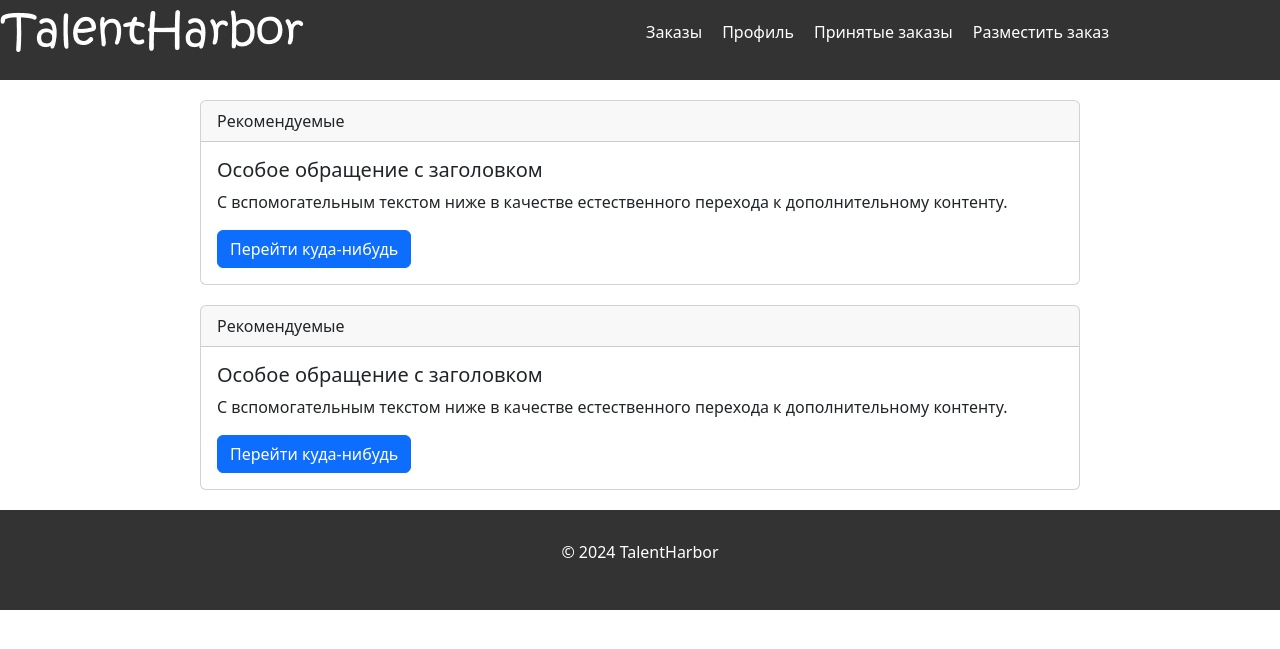
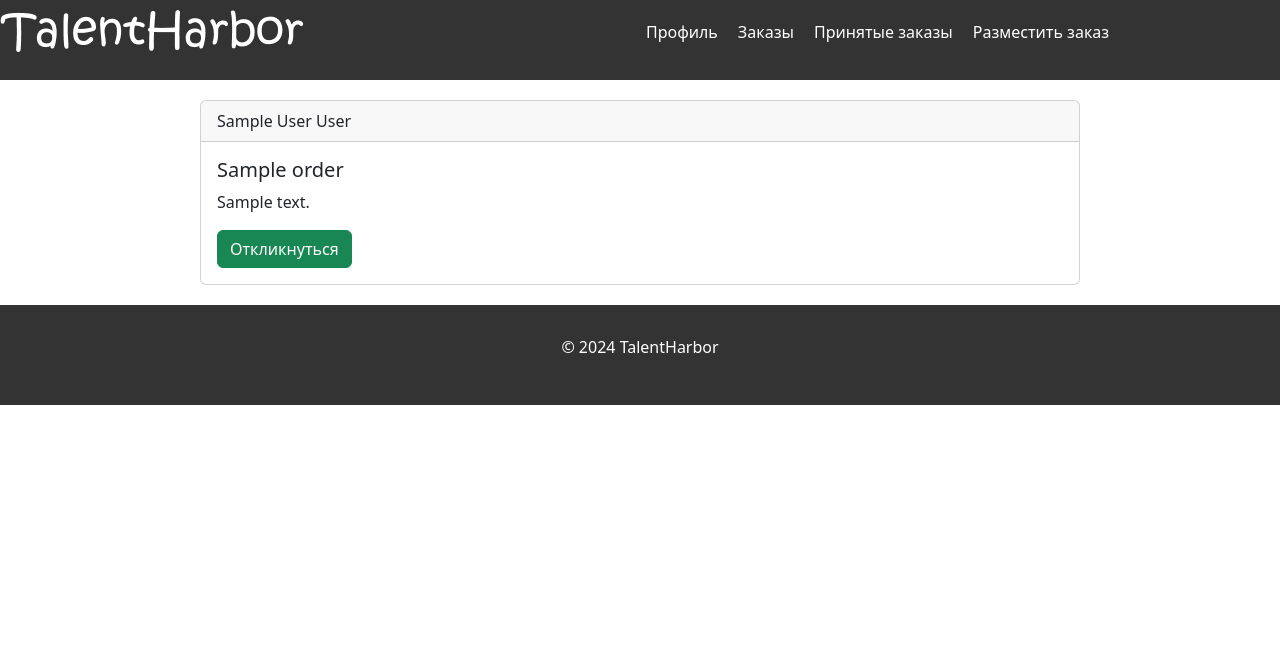
Before and after one commit to Nikitjunior/freelance, a Flask app: page /orders in a window 1280 px wide. Shown: the top 649 px of the page. Run offline with Flask 3, Linux system fonts and the light colour scheme; tables that the repository leaves empty hold one stand-in row (values such as "Sample post").

Commit message:
implemented the creation and display of orders

```diff
--- a/main.py
+++ b/main.py
@@ -5,6 +5,8 @@ from data import db_session
 from data.login_form import LoginForm
 from data.register_form import RegisterForm
 from data.users import User
+from data.orders import Orders
+from data.order_creation_form import OrdersCreationForm
 
 from PIL import Image, ImageDraw
 from io import BytesIO
@@ -89,10 +91,10 @@ def profile():
 
         return redirect('/profile')
     else:
-        if current_user.image_data:
-            image = Image.open(BytesIO(current_user.image_data))
-            image.save('static/images/res.png')
         try:
+            if current_user.image_data:
+                image = Image.open(BytesIO(current_user.image_data))
+                image.save('static/images/res.png')
             data = {
                 "name": current_user.name,
                 "surname": current_user.surname,
@@ -106,7 +108,25 @@ def profile():
 
 @app.route("/orders")
 def orders():
-    return render_template("orders.html", title="Заказы")
+    db_sess = db_session.create_session()
+    orders = db_sess.query(Orders, User).join(User, User.id == Orders.employer)
+    return render_template("orders.html", title="Заказы", orders=orders)
+
+
+@app.route("/create_order", methods=['GET', 'POST'])
+@login_required
+def create_order():
+    form = OrdersCreationForm()
+    if form.validate_on_submit():
+        db_sess = db_session.create_session()
+        order = Orders()
+        order.title = form.order_title.data
+        order.description = form.order_description.data
+        order.employer = current_user.id
+        db_sess.add(order)
+        db_sess.commit()
+        return redirect('/orders')
+    return render_template('create_order.html', title='Разместить заказ', form=form)
 
 
 def main():
--- a/templates/base.html
+++ b/templates/base.html
@@ -15,10 +15,10 @@
             </div>
             <nav>
                 <ul>
+                    <li><a href="/profile">Профиль</a></li>
                     <li><a href="/orders">Заказы</a></li>
-                    <li><a href="/profile">Профиль</a></li>
                     <li><a href="#">Принятые заказы</a></li>
-                    <li><a href="#">Разместить заказ</a></li>
+                    <li><a href="/create_order">Разместить заказ</a></li>
                 </ul>
             </nav>
         </div>
--- a/templates/orders.html
+++ b/templates/orders.html
@@ -1,26 +1,18 @@
 {% extends "base.html" %}
 {% block content %}
 <link rel="stylesheet" href="static/css/orders_style.css">
-    <div class="card">
-      <div class="card-header">
-        Рекомендуемые
-      </div>
-      <div class="card-body">
-        <h5 class="card-title">Особое обращение с заголовком</h5>
-        <p class="card-text">С вспомогательным текстом ниже в качестве естественного перехода к дополнительному контенту.</p>
-        <a href="#" class="btn btn-primary">Перейти куда-нибудь</a>
-      </div>
-    </div>
 
-    <div class="card">
-      <div class="card-header">
-        Рекомендуемые
-      </div>
-      <div class="card-body">
-        <h5 class="card-title">Особое обращение с заголовком</h5>
-        <p class="card-text">С вспомогательным текстом ниже в качестве естественного перехода к дополнительному контенту.</p>
-        <a href="#" class="btn btn-primary">Перейти куда-нибудь</a>
-      </div>
-    </div>
+    {% for order, user in orders %}
+        <div class="card">
+          <div class="card-header">
+              {{ user.name }} {{ user.surname }}
+          </div>
+          <div class="card-body">
+            <h5 class="card-title">{{ order.title }}</h5>
+            <p class="card-text">{{ order.description }}</p>
+            <a href="/order/{{ order.id }}" class="btn btn-success">Откликнуться</a>
+          </div>
+        </div>
+    {% endfor %}
 
 {% endblock %}
```
Also changed, not shown: data/order_creation_form.py (added, +9 -0 lines), data/orders.py (added, +19 -0 lines), templates/create_order.html (added, +29 -0 lines).
